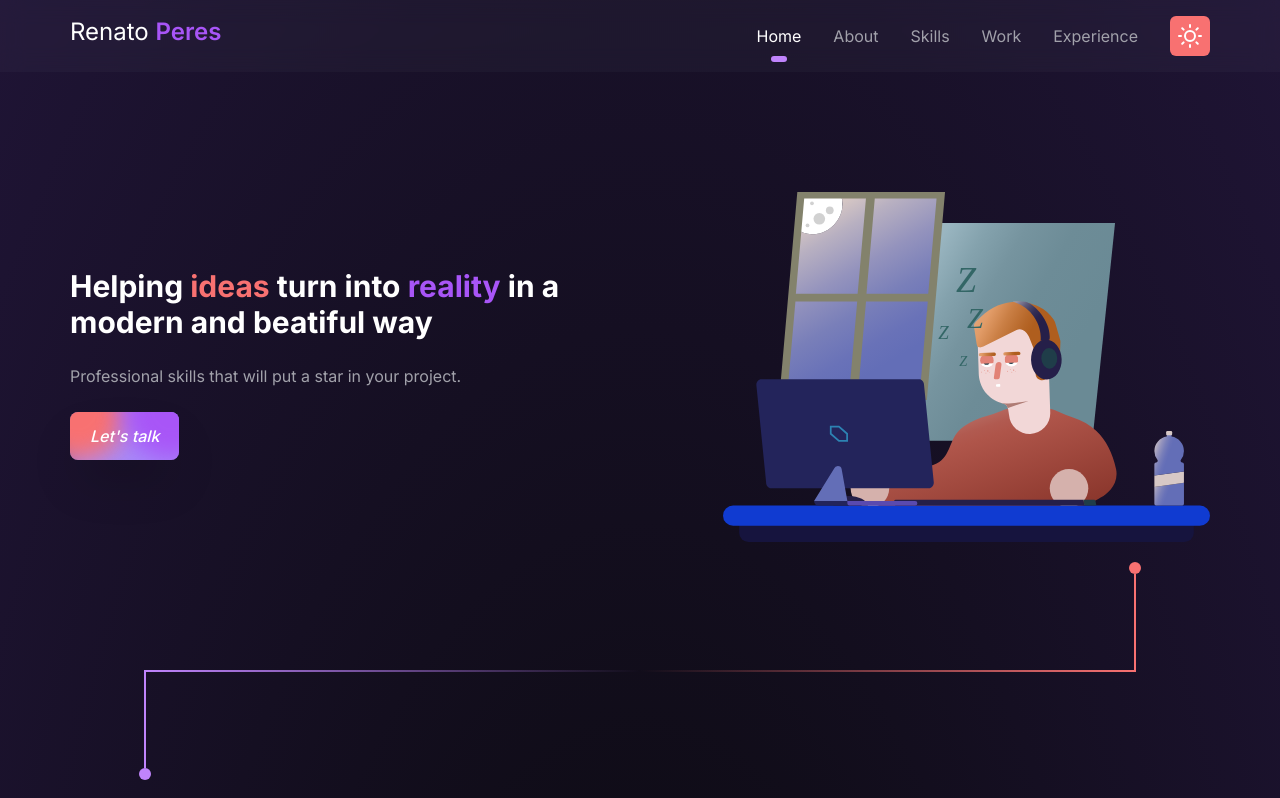
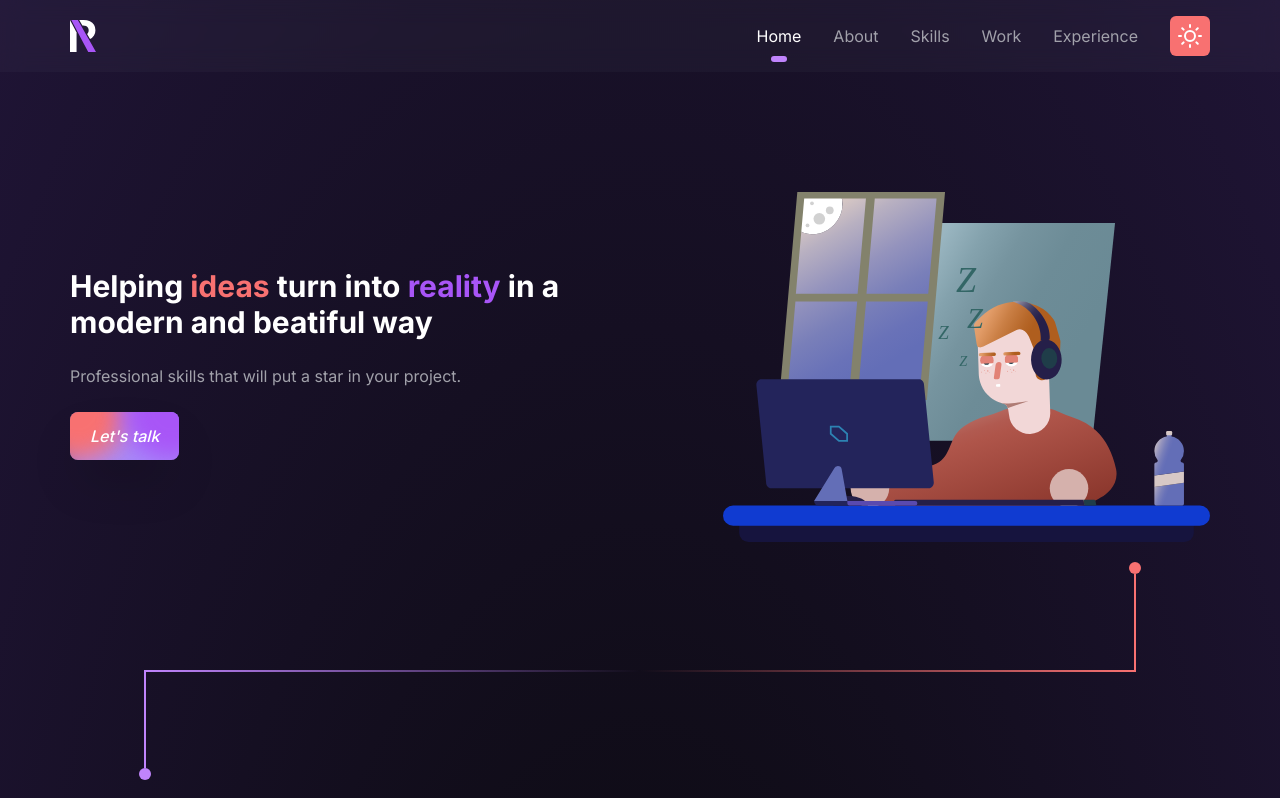
Before and after one commit to Renato1478/RenatoPeresHomepage, a Next.js app: page / in a window 1280 px wide. Shown: the top 798 px of the page. Built offline with nearby package versions, Linux system fonts and the light colour scheme.

Commit message:
adding my personal logo

```diff
--- a/src/components/Header.tsx
+++ b/src/components/Header.tsx
@@ -88,12 +88,36 @@ export default function Header() {
   return (
     <nav className="w-full fixed backdrop-blur-md bg-white bg-opacity-75 dark:bg-opacity-5 z-50 dark:bg-zinc-400">
       <div className="wrapper flex justify-between py-4 m-auto">
-        <div className="text-2xl">
+        {/* <div className="text-2xl">
           Renato{" "}
           <span className="text-purple-600 dark:text-purple-500 font-semibold">
             Peres
           </span>
-        </div>
+        </div> */}
+        <span className="flex text-purple-600 dark:text-purple-500 font-semibold">
+          <svg
+            width={"26"}
+            xmlns="http://www.w3.org/2000/svg"
+            viewBox="0 0 286.21 353.87"
+          >
+            <g data-name="Layer 2">
+              <g data-name="Layer 1">
+                <path
+                  className="dark:fill-white fill-zing-950"
+                  d="M143.4 61.67q19.2 0 33.11 6.32A48.76 48.76 0 0 1 198 86.19q7.58 11.88 7.58 28.56T198 143.32a46.8 46.8 0 0 1-9.58 10.81l31.94 56.61q28.47-14.09 43.86-39.12 15.66-25.51 15.67-58.89 0-33.86-15.67-59.14t-45-39.44Q189.91 0 148 0h-46.56l34.8 61.67Z"
+                />
+                <path
+                  className="fill-purple-600 dark:fill-purple-500"
+                  d="m286.21 353.87-80.76-143.13-31.95-56.61-52.17-92.46L86.53 0H14.24l88.47 167.83 30.38 57.63 67.69 128.41h85.43z"
+                />
+                <path
+                  className="dark:fill-white fill-zing-950"
+                  d="M0 0v353.87h72.28V137.13L0 0z"
+                />
+              </g>
+            </g>
+          </svg>
+        </span>
         <div className="relative">
           <ul className="flex gap-x-8 items-center">
             {sectionLinks.map((sectionLink) => {
```
